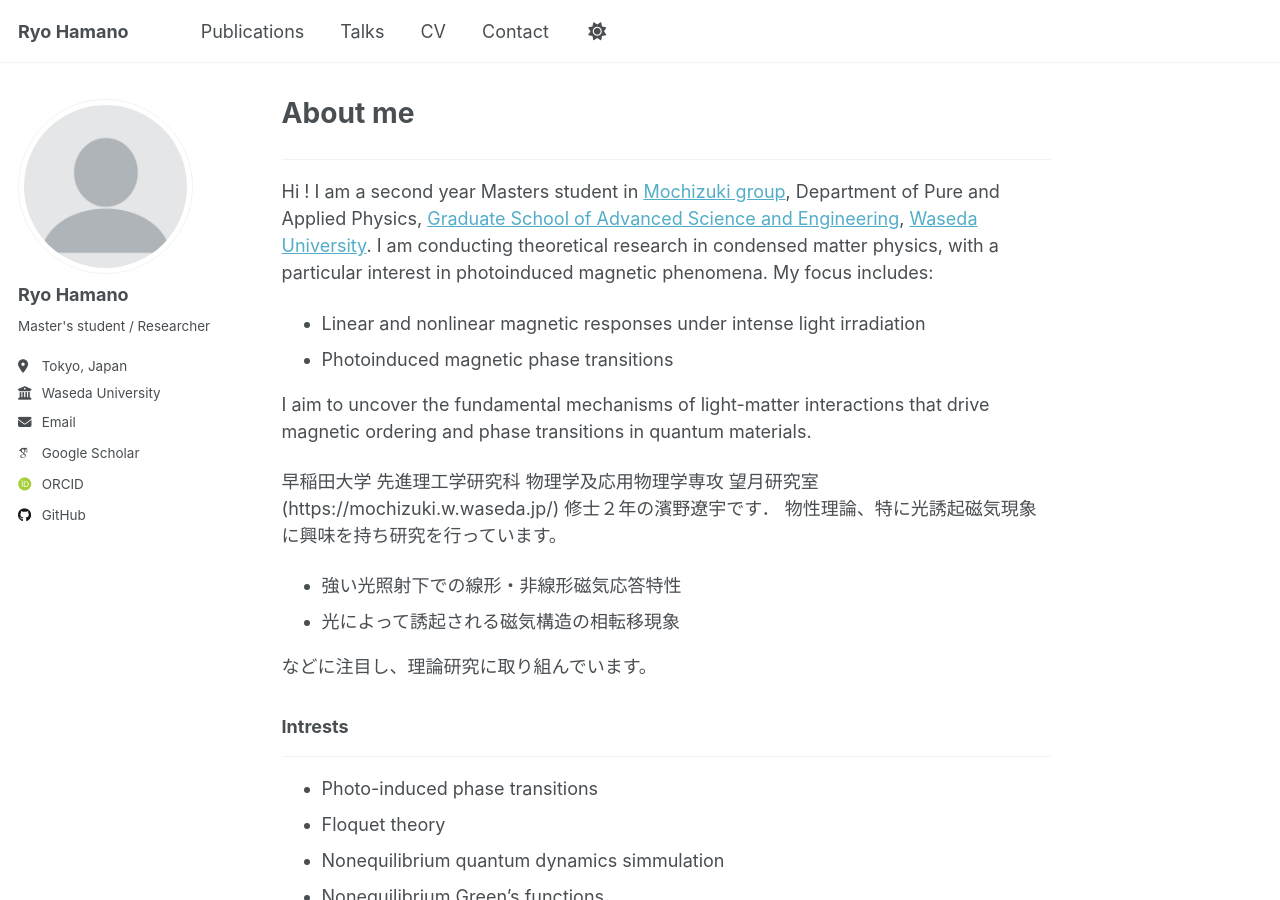
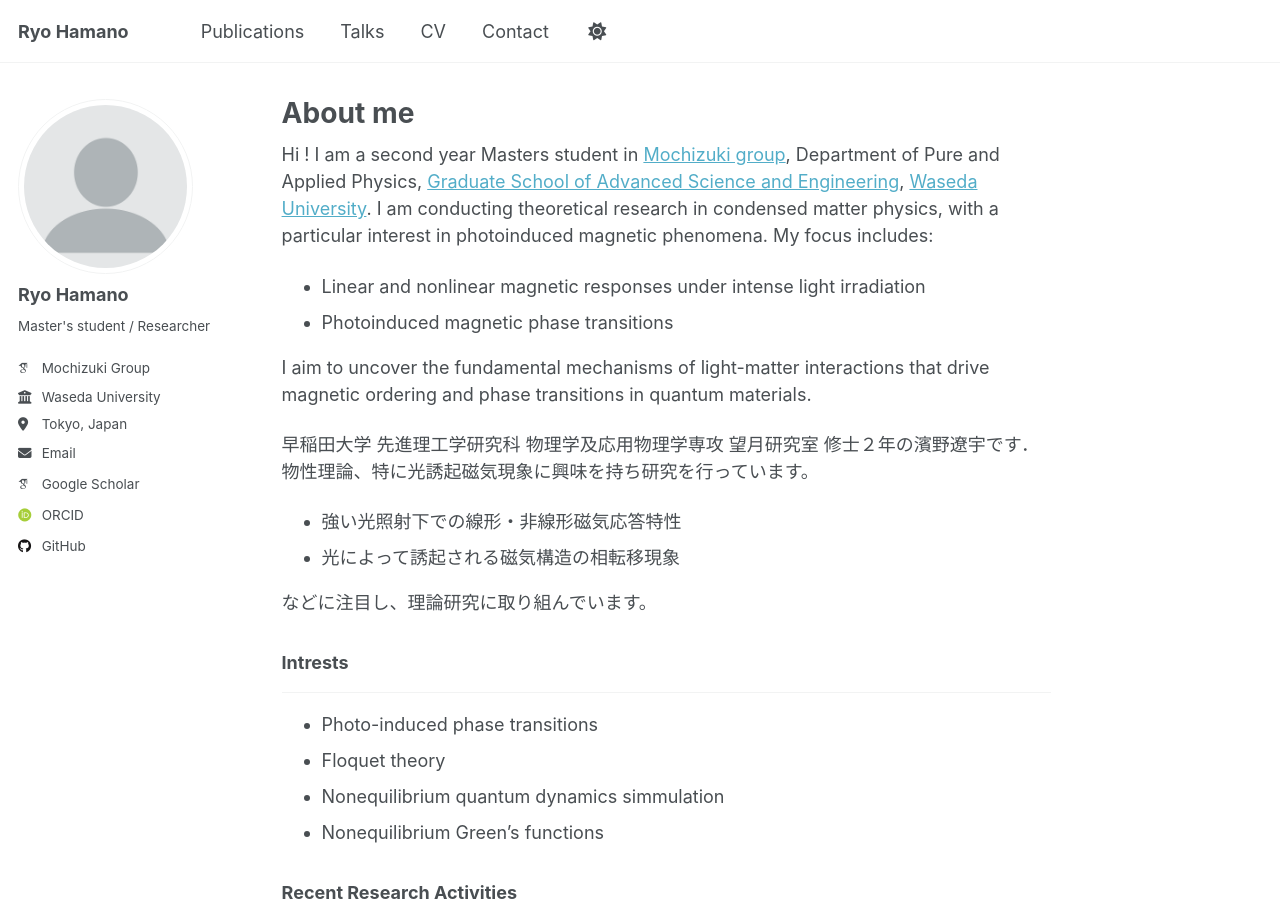
Before and after one commit to ryohamano/ryohamano.github.io, a Jekyll site: the page built from _pages/about.md, in a window 1280 px wide and 900 px high. Built offline with Jekyll 4.4.1, drawn with Linux system fonts in a browser that asks for light colours; some web fonts are replaced.

Commit message:
change bio author-profile

```diff
--- a/_config.yml
+++ b/_config.yml
@@ -26,13 +26,13 @@ author:
   name             : "Ryo Hamano"
   pronouns         : # example: "she/her"
   bio              : "Master's student / Researcher"
-  location         : "Tokyo, Japan" #"3-chōme-4 Ōkubo, Shinjuku City, Tokyo 169-0072" # e.g. 〒169-8555　東京都新宿区大久保３丁目４−１  早稲田大学西早稲田キャンパス　55N-310B
+  group        : "https://mochizuki.w.waseda.jp/"
   employer         : "Waseda University"
+  location         : "Tokyo, Japan"
   uri              : # URL
   email            : "ryohamamba71824@fuji.waseda.jp"
 
   # Academic websites
-  Mochizuki        : "https://mochizuki.w.waseda.jp/"
   academia         : # URL
   arxiv            : # URL - Update with the correct link to your profile
   googlescholar    : "https://scholar.google.com/citations?hl=en&user=mur8xX0AAAAJ&view_op=list_works&gmla=AH8HC4xsy7Nvo2gnnEwxEezcKN6QL68UQuaUzhOSu2TQNQ8pyb84Umw3XdmCBMRBtRt4cffg560ZL850cmbVH1tN"
--- a/_includes/author-profile.html
+++ b/_includes/author-profile.html
@@ -24,11 +24,14 @@
     <button class="btn btn--inverse">Follow</button>
     <ul class="author__urls social-icons">
       <!-- Font Awesome icons / Biographic information  -->
-      {% if author.location %}
-        <li class="author__desktop"><i class="fa-solid fa-location-dot icon-pad-right" aria-hidden="true"></i>{{ author.location }}</li>
+      {% if author.group %}
+        <li><a href="{{ author.group }}"><i class="ai ai-google-scholar icon-pad-right"></i>Mochizuki Group</a></li>
       {% endif %}
       {% if author.employer %}
         <li class="author__desktop"><i class="fas fa-fw fa-building-columns icon-pad-right" aria-hidden="true"></i>{{ author.employer }}</li>
+      {% endif %}
+      {% if author.location %}
+        <li class="author__desktop"><i class="fa-solid fa-location-dot icon-pad-right" aria-hidden="true"></i>{{ author.location }}</li>
       {% endif %}
       {% if author.uri %}
         <li><a href="{{ author.uri }}"><i class="fas fa-fw fa-link icon-pad-right" aria-hidden="true"></i>{{ site.data.ui-text[site.locale].website_label | default: "Website" }}</a></li>
--- a/_pages/about.md
+++ b/_pages/about.md
@@ -7,7 +7,6 @@ redirect_from:
   - /about.html
 ---
 
-------
 Hi ! I am a second year Masters student in [Mochizuki group](https://mochizuki.w.waseda.jp/), Department of Pure and Applied Physics, [Graduate School of Advanced Science and Engineering](https://www.ase.sci.waseda.ac.jp/english/departments/), [Waseda University](https://www.waseda.jp/top/en/). I am conducting theoretical research in condensed matter physics, with a particular interest in photoinduced magnetic phenomena.
 My focus includes:
 
@@ -16,7 +15,7 @@ My focus includes:
 
 I aim to uncover the fundamental mechanisms of light-matter interactions that drive magnetic ordering and phase transitions in quantum materials.
 
-早稲田大学 先進理工学研究科 物理学及応用物理学専攻 望月研究室 (https://mochizuki.w.waseda.jp/) 修士２年の濱野遼宇です．
+早稲田大学 先進理工学研究科 物理学及応用物理学専攻 望月研究室 修士２年の濱野遼宇です．
 物性理論、特に光誘起磁気現象に興味を持ち研究を行っています。
 
 - 強い光照射下での線形・非線形磁気応答特性
```
